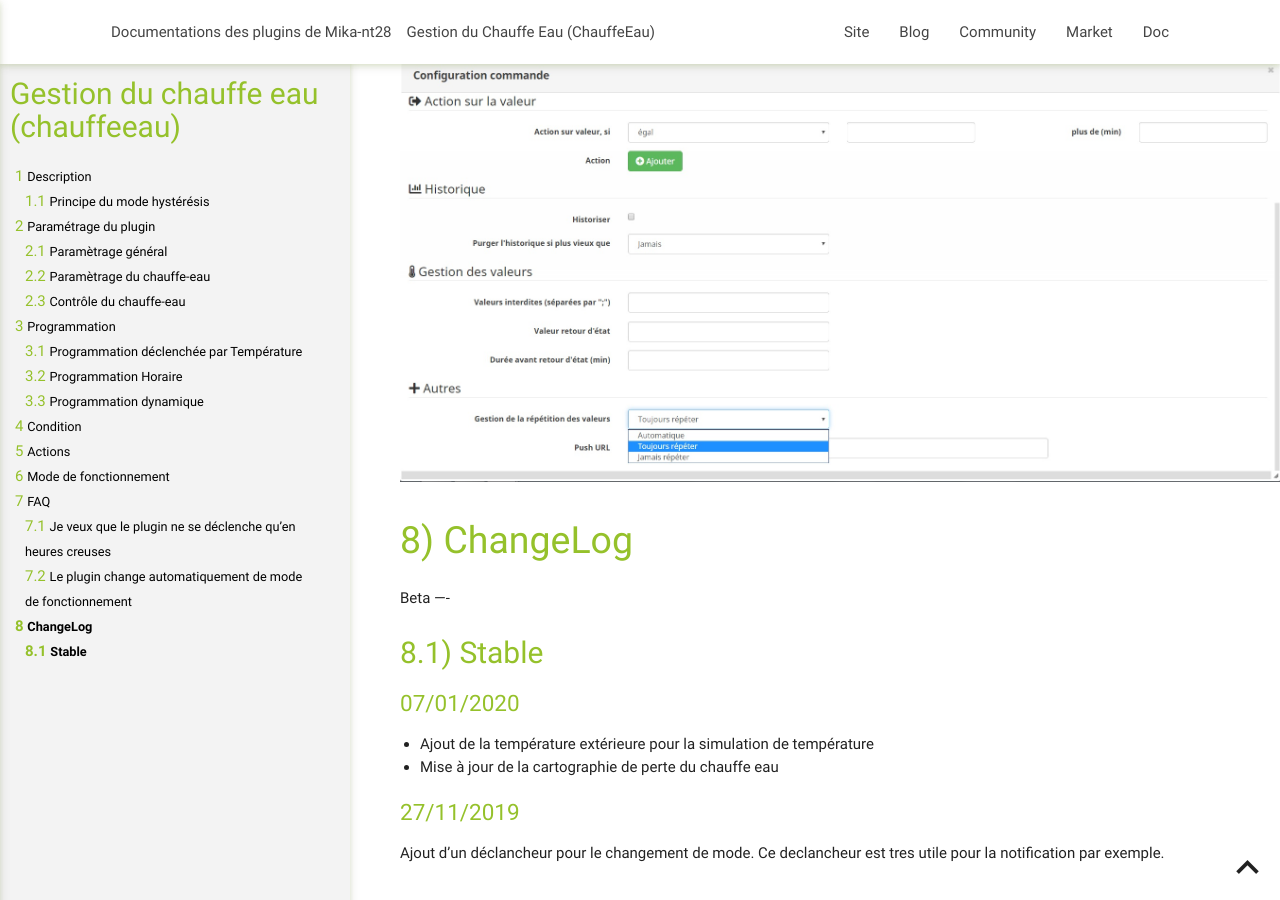
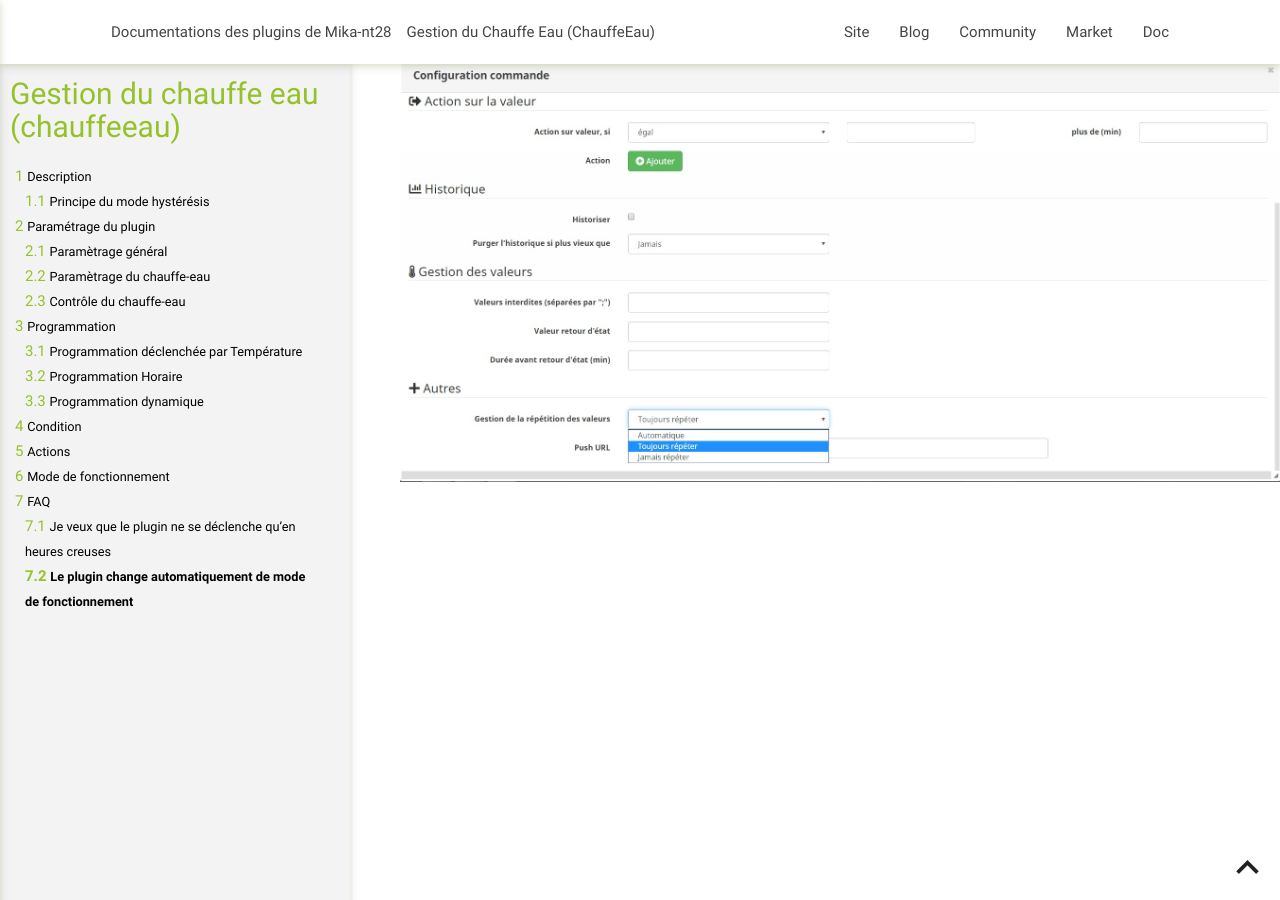
Before and after one commit to mika-nt28/Documentations, a Jekyll site: the page built from ChauffeEau/fr_FR/index.md, in a window 1280 px wide and 900 px high, scrolled down 4339 px. Built offline with Jekyll 4.4.1, drawn with Linux system fonts in a browser that asks for light colours.

Commit message:
Typo : Chauffe eau

```diff
--- a/ChauffeEau/fr_FR/index.md
+++ b/ChauffeEau/fr_FR/index.md
@@ -5,8 +5,7 @@
 pluginId: ChauffeEau
 ---
 
-Description
-==========
+# Description
 
 Ce plugin permet de gérer votre chauffe-eau.
 Il va estimer le temps nécessaire pour une chauffe complète de votre ballon.
@@ -38,8 +35,7 @@
 * Visible : permet de rendre l'équipement visible dans le Dashboard.
 * Activer : permet d'activer l'équipement.
 
-Paramètrage du chauffe-eau
----
+## Paramètrage du chauffe-eau
 
 * Capacité du chauffe-eau (Litre) : indiquez le volume de votre chauffe-eau
 * Puissance du chauffe-eau (Watt) : indiquez la puissance de votre chauffe-eau, cette puissance sera ré-évaluée en cours d'utilisation
@@ -48,8 +44,7 @@
 * Sélectionner une commande de la température actuelle de l'eau : Choisissez un objet Jeedom représentant la valeur
 * Température de la pièce : Température de la pièce du ballon (valeur mini de la simulation de température)
 
-Contrôle du chauffe-eau
----
+## Contrôle du chauffe-eau
 
 * Protection Bactériologique : ce mode permet au plugin de lancer automatiquement un nettoyage bactériologique
 * Temps de protection : Défini le temps que le ballon reste en zone critique (25°C > 47°C)
@@ -119,8 +111,7 @@
 * Défaillance Sonde : Si vous utilisez une sonde de température, le plugin va la surveiller et exécuter ce type d'action pour corriger ou notifier.
 
 
-Mode de fonctionnement
-==========
+# Mode de fonctionnement
 
 Le plugin a 4 modes de fonctionnement, Marche forcée, Automatique , Off ou Délestage.
 Nous pouvons connaitre et contrôler chacun de ses mode par une commande.
@@ -133,15 +124,14 @@
 > En fonction de l'état du chauffe-eau vu par le plugin et l'état réel, le plugin changera automatiquement le mode.
 Par exemple, vous forcé l'allumage du chauffe-eau en manuel, le retour d'état réel passe a on alors que le plugin attend un off, il comprend alors que nous souhaitons faire une marche forcée et passe par ce mode pour ne pas interférer avec votre ordre manuel
 
-FAQ
-===
+# FAQ
 
-Je veux que le plugin ne se déclenche qu'en heures creuses
----
+## Je veux que le plugin ne se déclenche qu'en heures creuses
+
 > Pour cette problématique, propre a la France, il est facile d'ajouter une condition qui n'autorisera le déclenchement que durant la période qui défini les heures creuse, ou toute autre  spécificité tarifaire existante.
 
-Le plugin change automatiquement de mode de fonctionnement
----
+## Le plugin change automatiquement de mode de fonctionnement
+
 > Le changement automatique de gestion se fait sur incohérence de l’état réel et l’état de pilotage du plugin.
 Ce mode automatique est important pour qu'une manipulation manuelle ou scenario soit prioritaire.
 Dans une premier temps, il faut s'assurer qu'aucune action extérieure au plugin ne soit faite.
@@ -152,21 +142,3 @@
 Allez dans l'onglet **Configuration** >> **Autres** et passez le paramètre **Gestion de la répétition des valeurs** sur **Toujours répéter**
 
 ![Ecran de configuration des paramètres avancés d'une commande](../images/AllwaysRepetition.jpg)
-
-ChangeLog
-=========
-Beta
-----
-
-Stable
-------
-
-### 07/01/2020
-
-* Ajout de la température extérieure pour la simulation de température
-* Mise à jour de la cartographie de perte du chauffe eau
-
-### 27/11/2019
-
-Ajout d'un déclancheur pour le changement de mode.
-Ce declancheur est tres utile pour la notification par exemple.
```
Also changed, not shown: other parts of ChauffeEau/fr_FR/index.md (+16 -21 lines), ChauffeEau/fr_FR/changelog.md (+19 -4 lines), ChauffeEau/images/ChauffeEau_screenshot_Configuration.jpg (deleted), ChauffeEau/images/ChauffeEau_screenshot_Health.jpg (deleted), ChauffeEau/images/ChauffeEau_screenshot_Widget.jpg (deleted), ChauffeEau/images/GroupeConditionnel.jpg (deleted).
